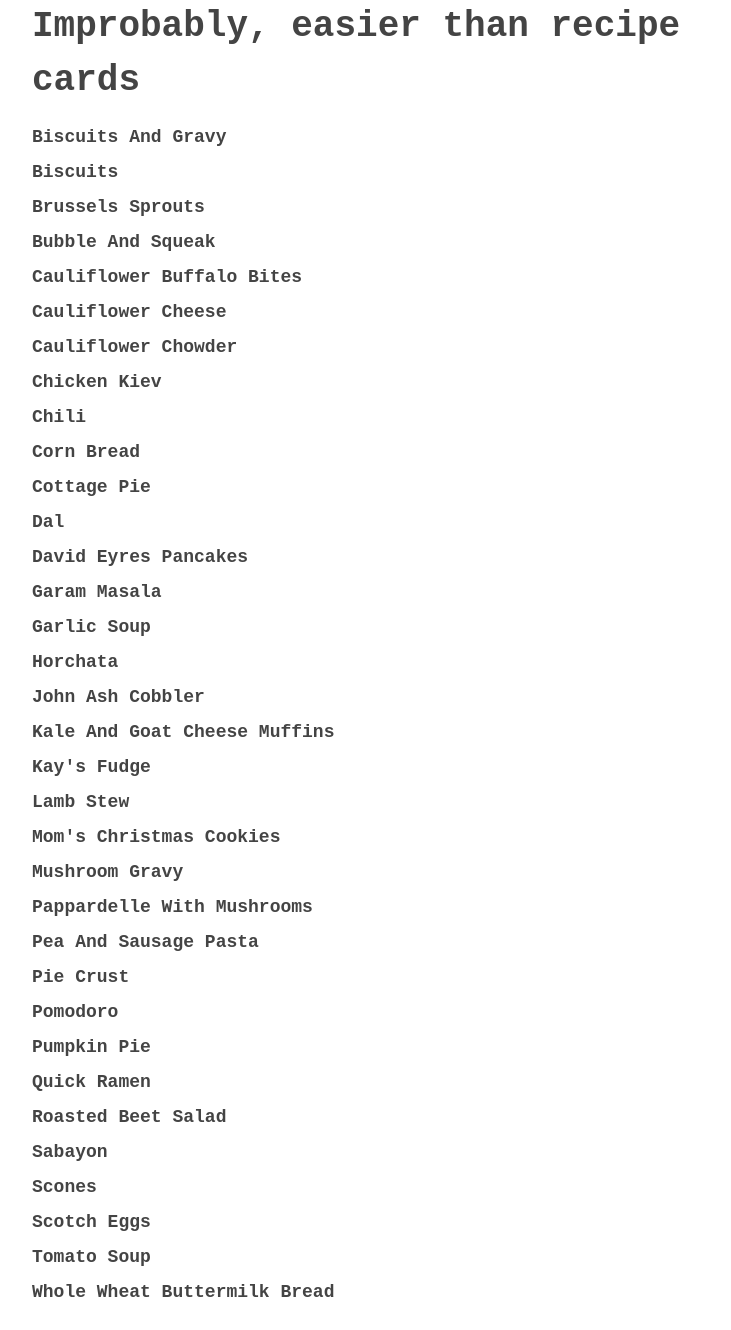
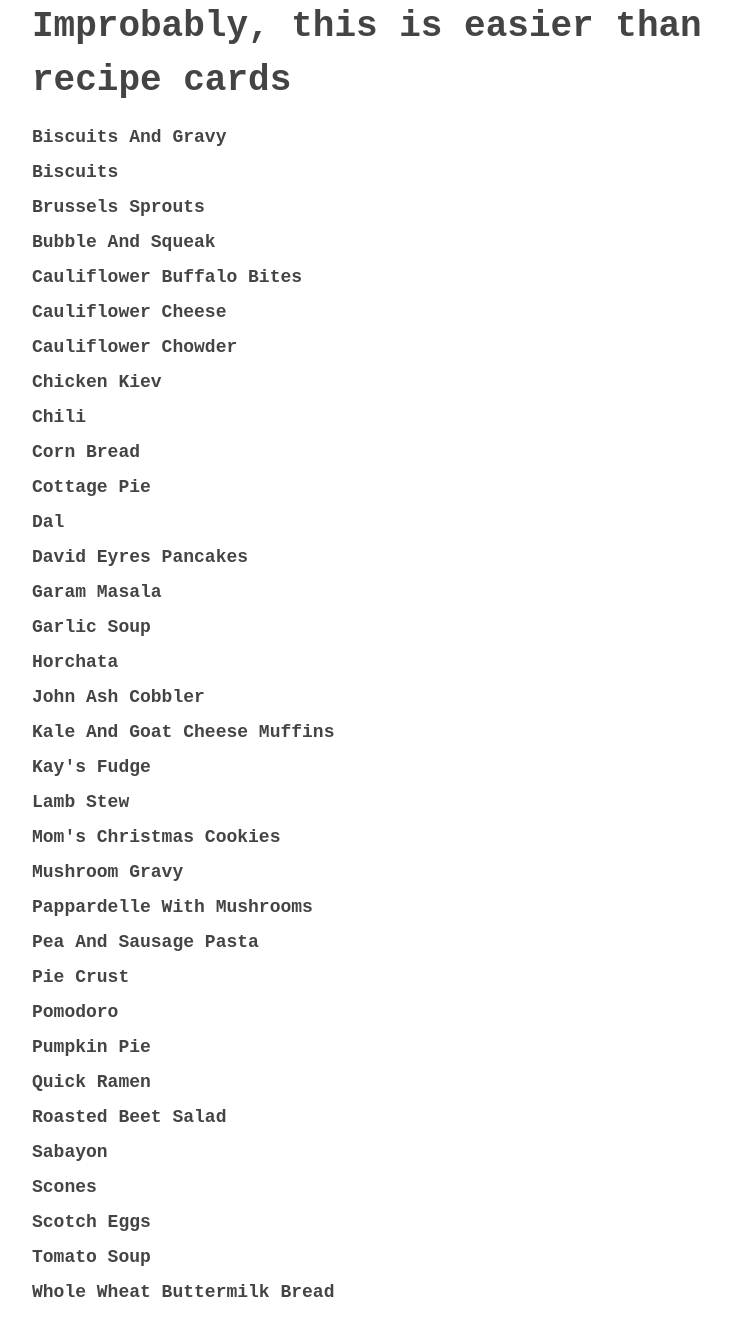
Before and after one commit to mattsugihara/recipes, a Jekyll site: the page built from index.html, in a window 1280 px wide. Shown: the whole page, without its empty margins (264-995 px from the left). Built offline with Jekyll 4.4.1, drawn with Linux system fonts in a browser that asks for light colours; some web fonts are replaced.

Commit message:
automatic push

```diff
--- a/index.html
+++ b/index.html
@@ -2,7 +2,7 @@
 layout: default
 ---
 <div class="wrapper">
-	<h1>Improbably, easier than recipe cards</h1>
+	<h1>Improbably, this is easier than recipe cards</h1>
 	<ul class="recipe-list">
 	  {% for post in site.posts reversed %}
 	  <li>
```
